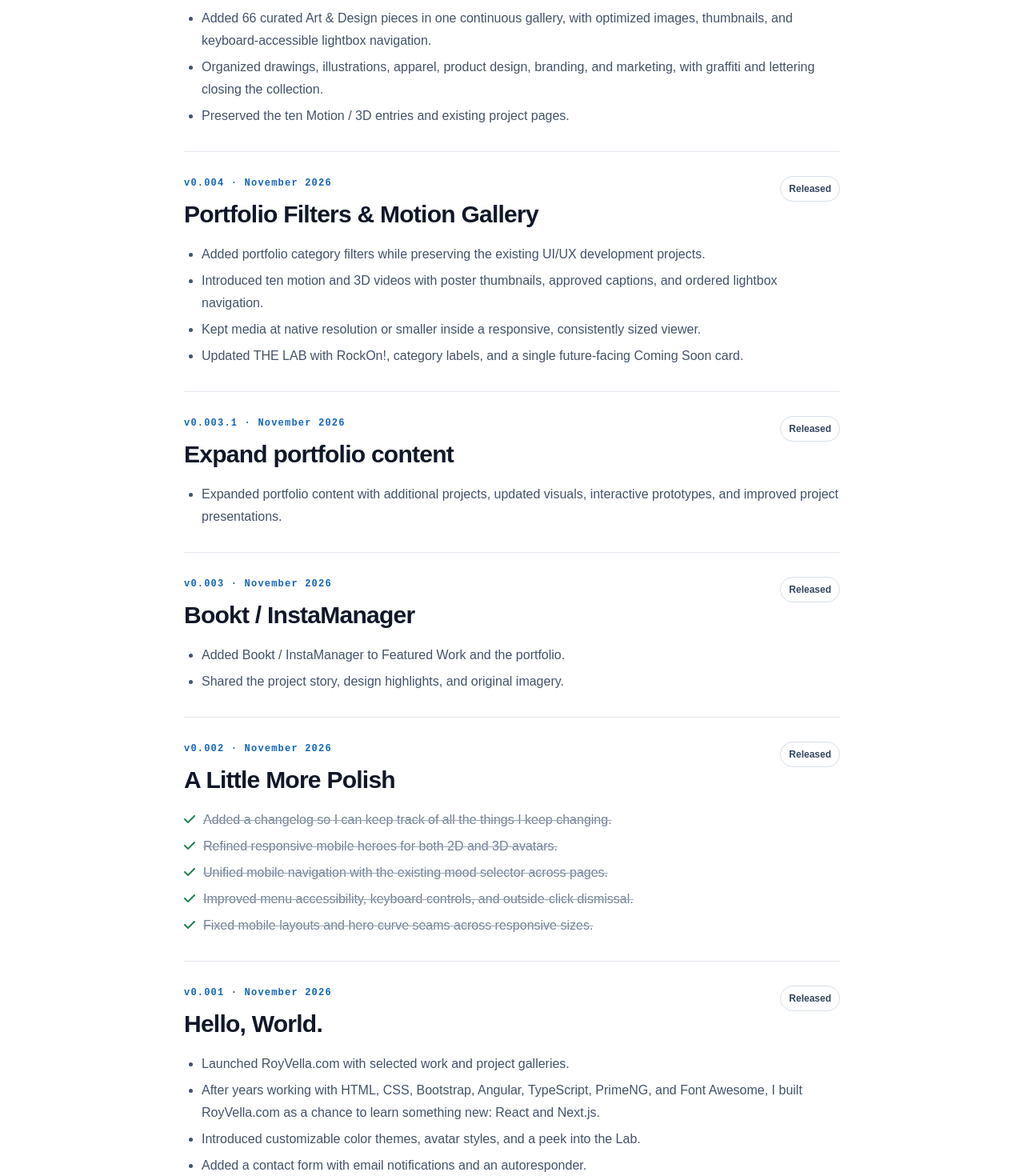
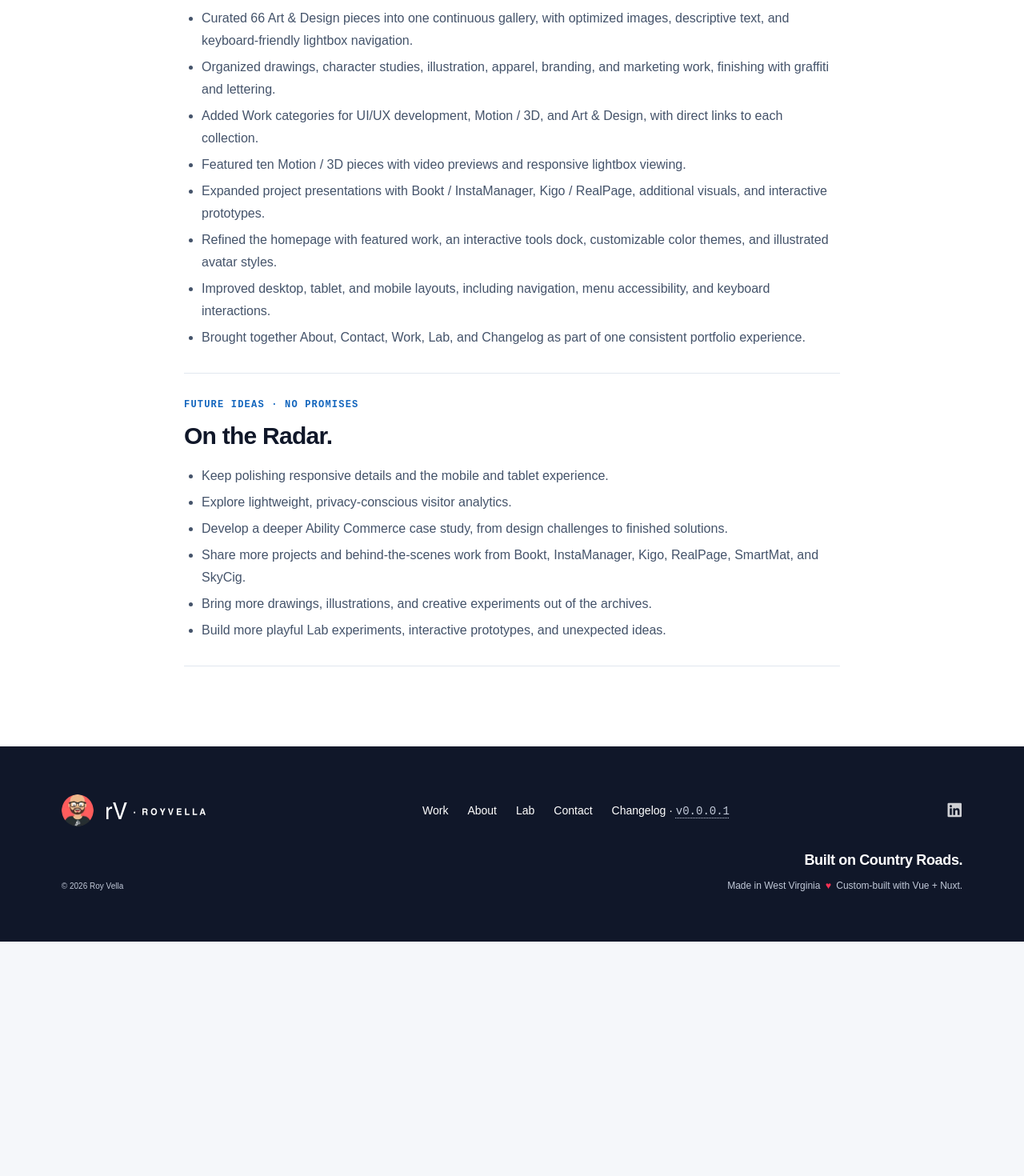
Before and after one commit to evolvingdesignr/royvella-vue, a Nuxt app: page /changelog in a window 1280 px wide. Shown: the part 540-2010 px from the top of the page at 80% size. After the commit the page ends 1717 px from the top, so only its background shows below. Built offline with nearby package versions, Linux system fonts and the light colour scheme.

Commit message:
Consolidate Vue changelog into initial release and refresh future ideas

```diff
--- a/app/pages/changelog.vue
+++ b/app/pages/changelog.vue
@@ -18,123 +18,15 @@
               <span class="changelog-status">Released</span>
             </div>
             <ul class="changelog-checklist">
-              <li><span>Introduced the Vue + Nuxt portfolio with selected work, project galleries, and the Lab.</span></li>
-              <li><span>Added 66 curated Art &amp; Design pieces in one continuous gallery, with optimized images, thumbnails, and keyboard-accessible lightbox navigation.</span></li>
-              <li><span>Organized drawings, illustrations, apparel, product design, branding, and marketing, with graffiti and lettering closing the collection.</span></li>
-              <li><span>Preserved the ten Motion / 3D entries and existing project pages.</span></li>
-            </ul>
-          </section>
-
-          <section class="changelog-entry" aria-labelledby="change-v0.004">
-            <div class="changelog-entry-heading d-flex flex-wrap justify-content-between align-items-start">
-              <div>
-                <p class="changelog-version">v0.004 · November 2026</p>
-                <h2 id="change-v0.004">Portfolio Filters &amp; Motion Gallery</h2>
-              </div>
-              <span class="changelog-status">Released</span>
-            </div>
-            <ul class="changelog-checklist">
-              <li>
-                <span>Added portfolio category filters while preserving the existing UI/UX development projects.</span>
-              </li>
-              <li>
-                <span>Introduced ten motion and 3D videos with poster thumbnails, approved captions, and ordered lightbox navigation.</span>
-              </li>
-              <li>
-                <span>Kept media at native resolution or smaller inside a responsive, consistently sized viewer.</span>
-              </li>
-              <li>
-                <span>Updated THE LAB with RockOn!, category labels, and a single future-facing Coming Soon card.</span>
-              </li>
-            </ul>
-          </section>
-
-          <section class="changelog-entry" aria-labelledby="change-v0.003.1">
-            <div class="changelog-entry-heading d-flex flex-wrap justify-content-between align-items-start">
-              <div>
-                <p class="changelog-version">v0.003.1 · November 2026</p>
-                <h2 id="change-v0.003.1">Expand portfolio content</h2>
-              </div>
-              <span class="changelog-status">Released</span>
-            </div>
-            <ul class="changelog-checklist">
-              <li>
-                <span>Expanded portfolio content with additional projects, updated visuals, interactive prototypes, and improved project presentations.</span>
-              </li>
-            </ul>
-          </section>
-
-          <section class="changelog-entry" aria-labelledby="change-v0.003">
-            <div class="changelog-entry-heading d-flex flex-wrap justify-content-between align-items-start">
-              <div>
-                <p class="changelog-version">v0.003 · November 2026</p>
-                <h2 id="change-v0.003">Bookt / InstaManager</h2>
-              </div>
-              <span class="changelog-status">Released</span>
-            </div>
-            <ul class="changelog-checklist">
-              <li>
-                <span>Added Bookt / InstaManager to Featured Work and the portfolio.</span>
-              </li>
-              <li>
-                <span>Shared the project story, design highlights, and original imagery.</span>
-              </li>
-            </ul>
-          </section>
-
-          <section class="changelog-entry" aria-labelledby="change-v0.002">
-            <div class="changelog-entry-heading d-flex flex-wrap justify-content-between align-items-start">
-              <div>
-                <p class="changelog-version">v0.002 · November 2026</p>
-                <h2 id="change-v0.002">A Little More Polish</h2>
-              </div>
-              <span class="changelog-status">Released</span>
-            </div>
-            <ul class="changelog-checklist">
-              <li class="changelog-completed d-flex gap-2">
-                <span class="changelog-check flex-shrink-0" role="img" aria-label="Completed"><i class="fa-sharp fa-solid fa-check" aria-hidden="true"></i></span>
-                <span>Added a changelog so I can keep track of all the things I keep changing.</span>
-              </li>
-              <li class="changelog-completed d-flex gap-2">
-                <span class="changelog-check flex-shrink-0" role="img" aria-label="Completed"><i class="fa-sharp fa-solid fa-check" aria-hidden="true"></i></span>
-                <span>Refined responsive mobile heroes for both 2D and 3D avatars.</span>
-              </li>
-              <li class="changelog-completed d-flex gap-2">
-                <span class="changelog-check flex-shrink-0" role="img" aria-label="Completed"><i class="fa-sharp fa-solid fa-check" aria-hidden="true"></i></span>
-                <span>Unified mobile navigation with the existing mood selector across pages.</span>
-              </li>
-              <li class="changelog-completed d-flex gap-2">
-                <span class="changelog-check flex-shrink-0" role="img" aria-label="Completed"><i class="fa-sharp fa-solid fa-check" aria-hidden="true"></i></span>
-                <span>Improved menu accessibility, keyboard controls, and outside-click dismissal.</span>
-              </li>
-              <li class="changelog-completed d-flex gap-2">
-                <span class="changelog-check flex-shrink-0" role="img" aria-label="Completed"><i class="fa-sharp fa-solid fa-check" aria-hidden="true"></i></span>
-                <span>Fixed mobile layouts and hero curve seams across responsive sizes.</span>
-              </li>
-            </ul>
-          </section>
-
-          <section class="changelog-entry" aria-labelledby="change-v0.001">
-            <div class="changelog-entry-heading d-flex flex-wrap justify-content-between align-items-start">
-              <div>
-                <p class="changelog-version">v0.001 · November 2026</p>
-                <h2 id="change-v0.001">Hello, World.</h2>
-              </div>
-              <span class="changelog-status">Released</span>
-            </div>
-            <ul class="changelog-checklist">
-              <li>
-                <span>Launched RoyVella.com with selected work and project galleries.</span>
-              </li>
-              <li>
-                <span>After years working with HTML, CSS, Bootstrap, Angular, TypeScript, PrimeNG, and Font Awesome, I built RoyVella.com as a chance to learn something new: React and Next.js.</span>
-              </li>
-              <li>
-                <span>Introduced customizable color themes, avatar styles, and a peek into the Lab.</span>
-              </li>
-              <li>
-                <span>Added a contact form with email notifications and an autoresponder.</span>
-              </li>
+              <li><span>Launched the Vue + Nuxt portfolio featuring selected UI/UX work, project galleries, and the Lab.</span></li>
+              <li><span>Curated 66 Art &amp; Design pieces into one continuous gallery, with optimized images, descriptive text, and keyboard-friendly lightbox navigation.</span></li>
+              <li><span>Organized drawings, character studies, illustration, apparel, branding, and marketing work, finishing with graffiti and lettering.</span></li>
+              <li><span>Added Work categories for UI/UX development, Motion / 3D, and Art &amp; Design, with direct links to each collection.</span></li>
+              <li><span>Featured ten Motion / 3D pieces with video previews and responsive lightbox viewing.</span></li>
+              <li><span>Expanded project presentations with Bookt / InstaManager, Kigo / RealPage, additional visuals, and interactive prototypes.</span></li>
+              <li><span>Refined the homepage with featured work, an interactive tools dock, customizable color themes, and illustrated avatar styles.</span></li>
+              <li><span>Improved desktop, tablet, and mobile layouts, including navigation, menu accessibility, and keyboard interactions.</span></li>
+              <li><span>Brought together About, Contact, Work, Lab, and Changelog as part of one consistent portfolio experience.</span></li>
             </ul>
           </section>
 
@@ -142,25 +34,12 @@
             <p class="changelog-version">FUTURE IDEAS · NO PROMISES</p>
             <h2 id="changelog-radar">On the Radar.</h2>
             <ul class="changelog-checklist">
-              <li class="changelog-completed d-flex gap-2">
-                <span class="changelog-check flex-shrink-0" role="img" aria-label="Completed"><i class="fa-sharp fa-solid fa-check" aria-hidden="true"></i></span>
-                <span>Responsive layouts and mobile/tablet usability improvements</span>
-              </li>
-              <li>
-                <span>Lightweight visitor analytics</span>
-              </li>
-              <li>
-                <span>A deeper Ability Commerce case study</span>
-              </li>
-              <li>
-                <span>More work from Bookt, InstaManager, Kigo, RealPage, SmartMat, and SkyCig</span>
-              </li>
-              <li>
-                <span>More art and illustration from the archives</span>
-              </li>
-              <li>
-                <span>More playful Lab experiments</span>
-              </li>
+              <li><span>Keep polishing responsive details and the mobile and tablet experience.</span></li>
+              <li><span>Explore lightweight, privacy-conscious visitor analytics.</span></li>
+              <li><span>Develop a deeper Ability Commerce case study, from design challenges to finished solutions.</span></li>
+              <li><span>Share more projects and behind-the-scenes work from Bookt, InstaManager, Kigo, RealPage, SmartMat, and SkyCig.</span></li>
+              <li><span>Bring more drawings, illustrations, and creative experiments out of the archives.</span></li>
+              <li><span>Build more playful Lab experiments, interactive prototypes, and unexpected ideas.</span></li>
             </ul>
           </section>
         </div>
```
